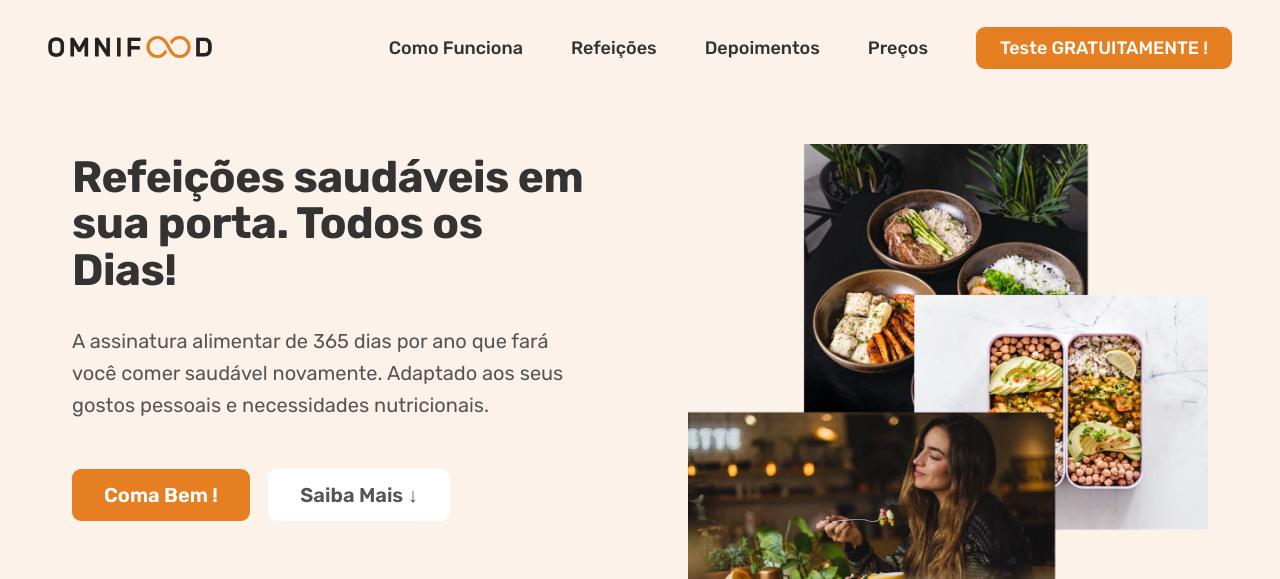
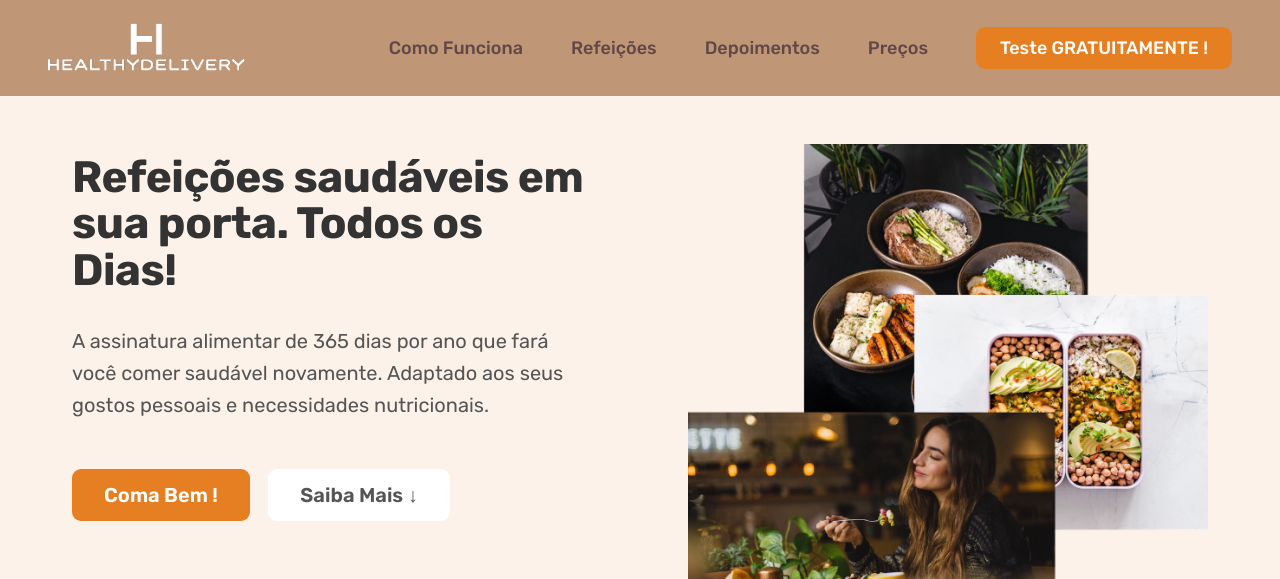
Before and after one commit to leofab/omnifoods-final-project, a plain HTML site: page index.html in a window 1280 px wide. Shown: the top 579 px of the page. Drawn offline with nearby package versions, Linux system fonts and the light colour scheme; some packages are replaced by stand-ins of ours; a script that the page names is missing.

Commit message:
change photos

```diff
--- a/css/style.css
+++ b/css/style.css
@@ -6,7 +6,7 @@
   display: flex;
   justify-content: space-between;
   align-items: center;
-  background-color: #fdf2e9;
+  background-color: #c09776;
 
   /* Because we want header to be sticky later */
   height: 9.6rem;
@@ -14,8 +14,8 @@
   position: relative;
 }
 
-.logo {
-  height: 2.2rem;
+.logo{
+    height: 4.8rem;
 }
 
 /**************************/
@@ -29,11 +29,13 @@
   gap: 4.8rem;
 }
 
+
+
 .main-nav-link:link,
 .main-nav-link:visited {
   display: inline-block;
   text-decoration: none;
-  color: #333;
+  color: #604848;
   font-weight: 500;
   font-size: 1.8rem;
   transition: all 0.3s;
@@ -41,7 +43,8 @@
 
 .main-nav-link:hover,
 .main-nav-link:active {
-  color: #cf711f;
+  transform: scale(1.1);
+  color: #ff8a34;
 }
 
 .main-nav-link.nav-cta:link,
--- a/index.html
+++ b/index.html
@@ -44,7 +44,7 @@
   <body>
     <header class="header">
       <a href="#">
-        <img class="logo" alt="Omnifood logo" src="img/omnifood-logo.png" />
+        <img class="logo" alt="Omnifood logo" src="img/8328286360_b1608937-4c87-487a-8f9b-7bd739ca9cd8.png" />
       </a>
 
       <nav class="main-nav">
```
Also changed, not shown: img/8328286360_b1608937-4c87-487a-8f9b-7bd739ca9cd8.png (added), img/customers/ben.jpg, img/customers/customer-1.jpg, img/customers/customer-2.jpg, img/customers/customer-3.jpg, img/customers/customer-4.jpg, img/customers/customer-5.jpg, img/customers/customer-6.jpg, img/customers/dave.jpg, img/customers/hannah.jpg, img/customers/steve.jpg.
